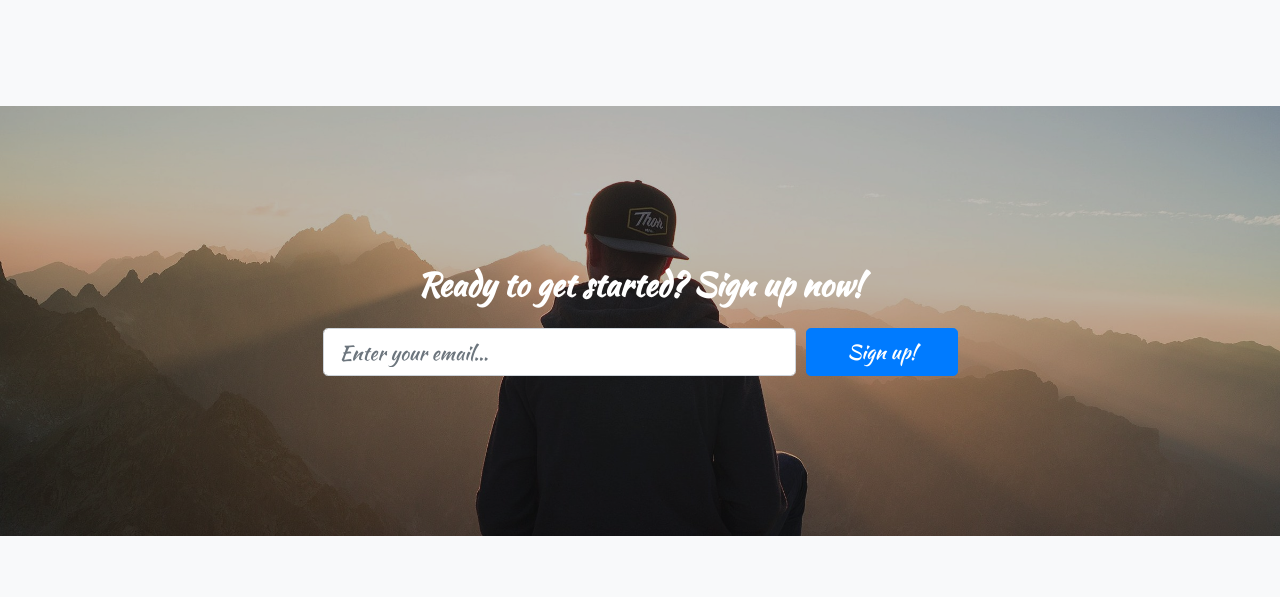
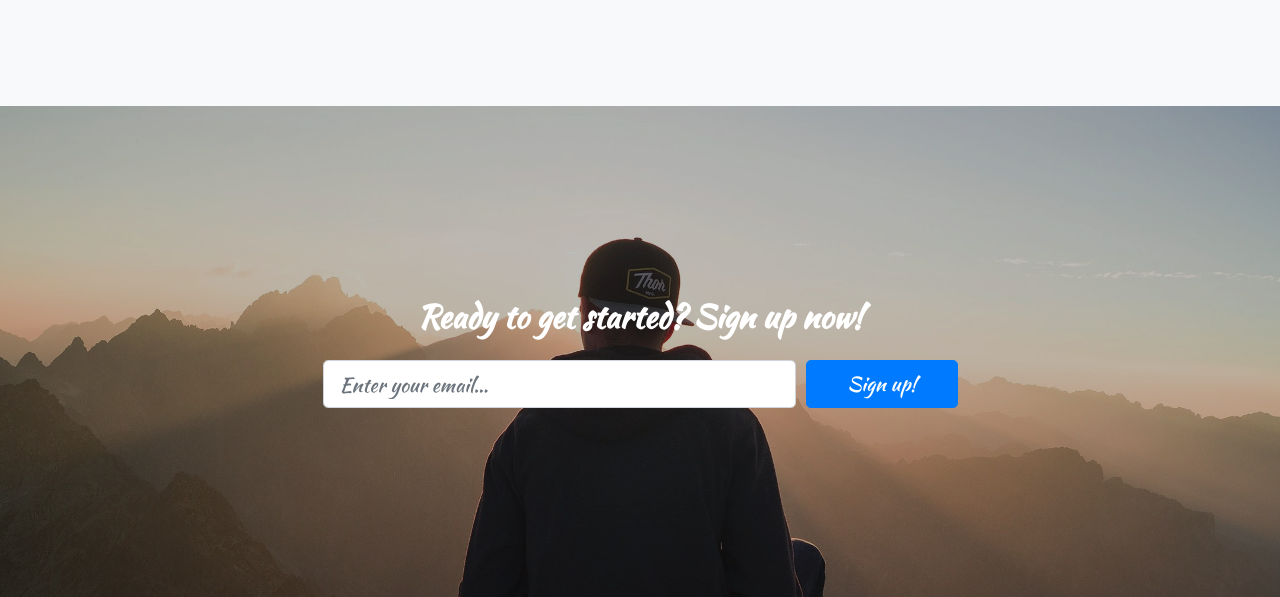
Before and after one commit to Parrot-One/landingpage, a website: page index.html in a window 1280 px wide. Shown: the part 3098-3695 px from the top of the page. Drawn offline with Linux system fonts and the light colour scheme.

Commit message:
third revision

```diff
--- a/css/style.css
+++ b/css/style.css
@@ -22,9 +22,9 @@ body {
   .call-to-action {
     position: left;
     background-color: #343a40;
-    background: url(../img/chill-guy-high-tatras-91224.jpg) no-repeat bottom center;
+    background: url(../img/chill-guy-high-tatras-91224.jpg) no-repeat top center;
 
     background-size: cover;
-    padding-top: 10rem;
-    padding-bottom: 10rem;
+    padding-top: 12rem;
+    padding-bottom: 14rem;
   }
```
